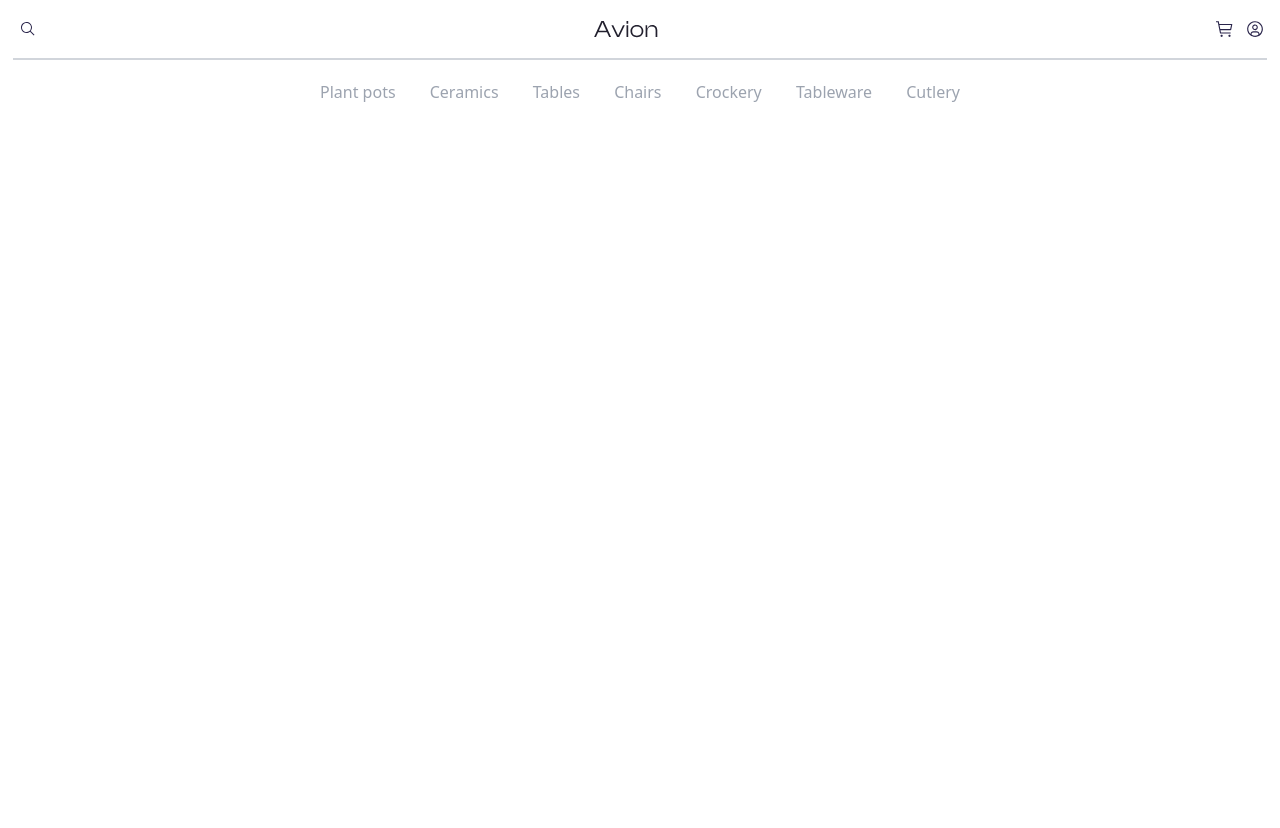
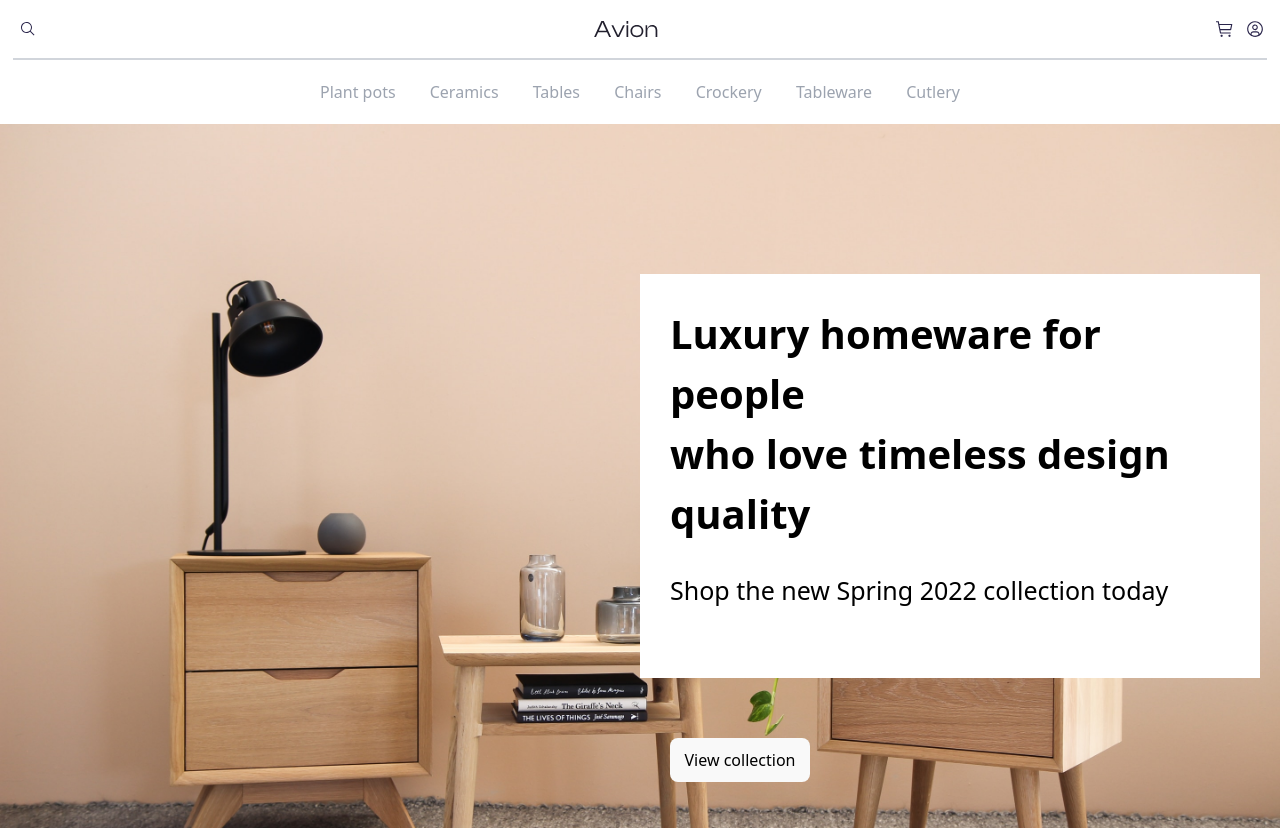
Before and after one commit to Bakhtovarkhuja/colabb, a website: page src/index.html in a window 1280 px wide. Before the commit the page ends 800 px from the top, so only its background shows below. Drawn offline with nearby package versions, Linux system fonts and the light colour scheme; files that its build step writes are made by us from their sources.

Commit message:
add a new section

```diff
--- a/src/index.html
+++ b/src/index.html
@@ -26,5 +26,18 @@
         <p>Tableware</p>
         <p>Cutlery</p>
     </section>
+    <section class="flex px-[20px] my-[20px] flex-col gap-5 lg:hidden">
+        <b class="text-[25px]">Luxury homeware for people who love timeless design quality</b>
+        <p class="text-[20px]">With our new collection, view over 400 bespoke pieces from homeware through to furniture today</p>
+        <button class="text-[20px] py-[10px] bg-[#F9F9F9] rounded-lg">View collection</button>
+    </section>
+    <img src="/fa9b27255272d76e665cce4314b4aedb.jfif" alt="" class="lg:hidden">
+    <section class="hidden lg:flex lg:justify-end lg:px-[20px] bg lg:py-[150px]">
+        <div class="w-[50%] h-[404px] bg-white flex flex-col gap-7 p-[30px]">
+            <b class="text-[40px]">Luxury homeware for people <br> who love timeless design quality</b>
+            <p class="text-[25px]">Shop the new Spring 2022 collection today</p>
+            <button class="mt-[100px] w-[140px] bg-[#F9F9F9] py-[10px] rounded-lg">View collection</button>
+        </div>
+    </section>
 </body>
 </html>
--- a/src/input.css
+++ b/src/input.css
@@ -1,3 +1,9 @@
 @tailwind base;
 @tailwind components;
 @tailwind utilities;
+.bg{
+    background-image: url(/fa9b27255272d76e665cce4314b4aedb.jfif)
+    ;
+    background-repeat: no-repeat;
+    background-size: cover;
+}
```
